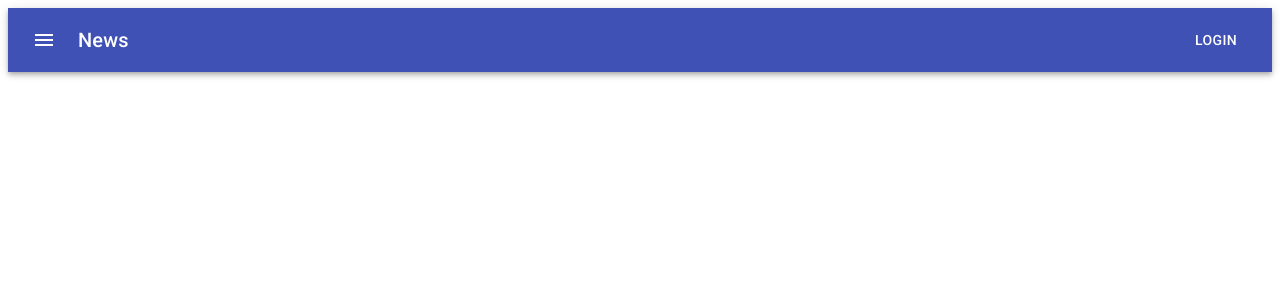
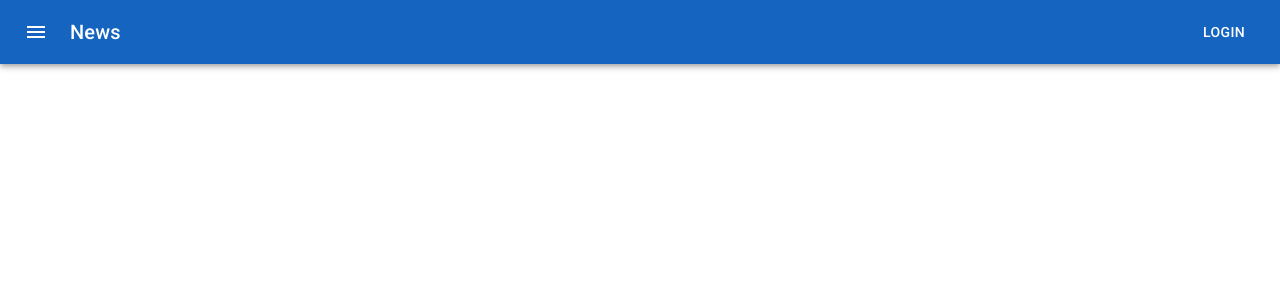
Before and after one commit to alansods/material-ui-costumers-app, a React (Create React App) app: page / in a window 1280 px wide. Shown: the top 300 px of the page. Built offline with nearby package versions, Linux system fonts and the light colour scheme.

Commit message:
custom theme

```diff
--- /dev/null
+++ b/src/index.css
@@ -0,0 +1,5 @@
+* {
+  margin: 0;
+  padding: 0;
+  box-sizing: border-box;
+}
--- a/src/index.js
+++ b/src/index.js
@@ -1,10 +1,27 @@
-import React from 'react';
-import ReactDOM from 'react-dom';
-import App from './App';
+import React from "react";
+import ReactDOM from "react-dom";
+import App from "./App";
+import "./index.css";
+
+import { blue, pink } from "@material-ui/core/colors";
+import { createTheme, ThemeProvider } from "@material-ui/core/styles";
+
+const theme = createTheme({
+  palette: {
+    primary: {
+      main: blue[800],
+    },
+    secondary: {
+      main: pink[500],
+    },
+  },
+});
 
 ReactDOM.render(
   <React.StrictMode>
-    <App />
+    <ThemeProvider theme={theme}>
+      <App />
+    </ThemeProvider>
   </React.StrictMode>,
-  document.getElementById('root')
+  document.getElementById("root")
 );
```
Also changed, not shown: src/templates/Default.jsx (added).
